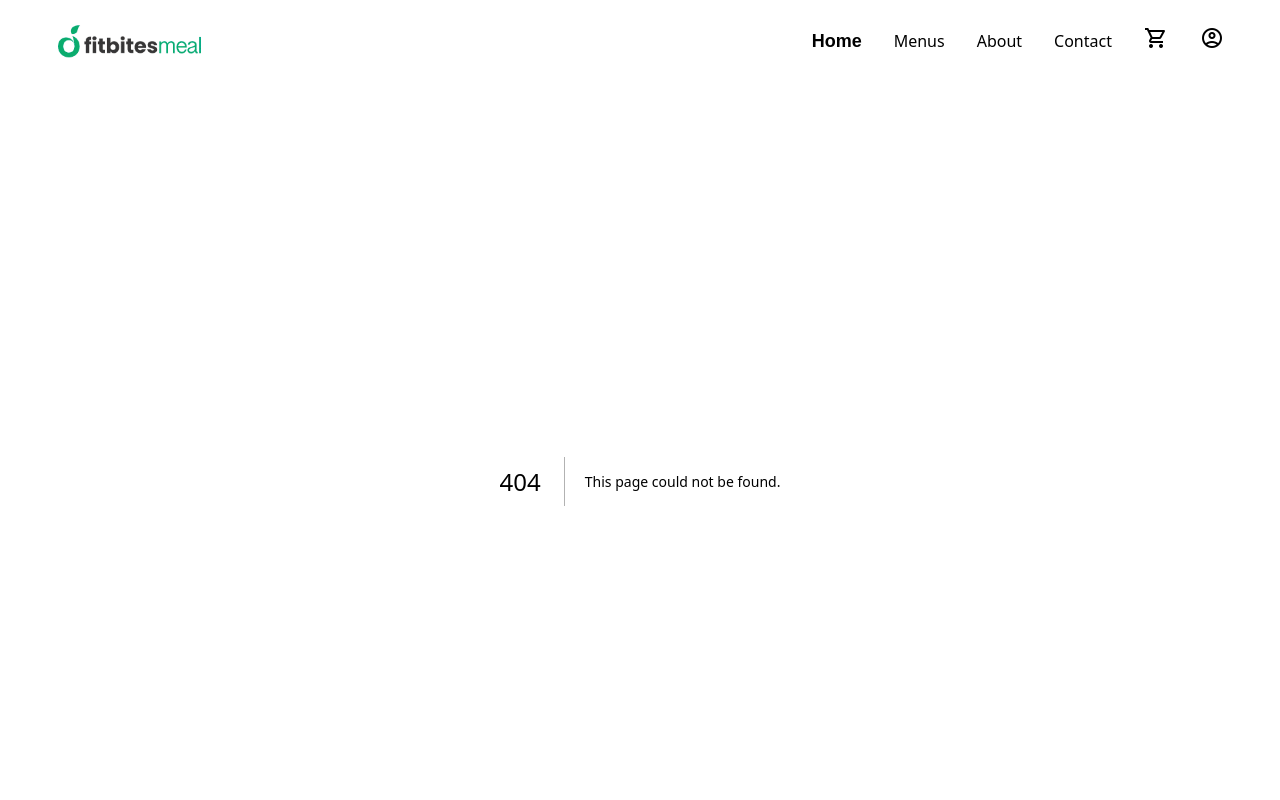
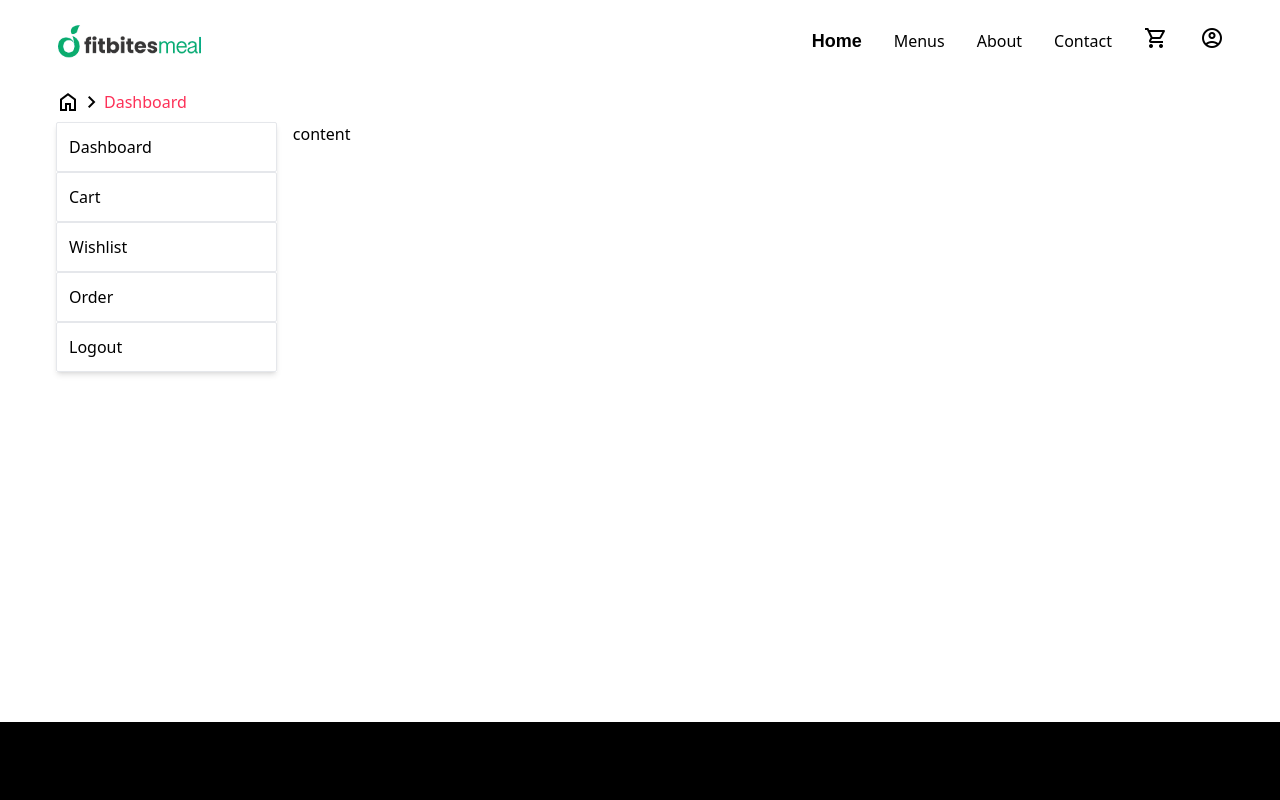
Before and after one commit to Bokhtiar/restura.com, a Next.js app: page /dashboard in a window 1280 px wide. Before the commit this address had no page. Shown: the top 800 px of the page. Built offline with nearby package versions, Linux system fonts and the light colour scheme.

Commit message:
user dashboard sidebar desing

```diff
--- /dev/null
+++ b/src/components/sidebar/index.tsx
@@ -0,0 +1,34 @@
+import Link from "next/link";
+
+export const Sidebar: React.FC = (): JSX.Element => {
+  return (
+    <>
+      <ul className=" shadow-md">
+        {/* dashboard */}
+        <li className=" border border-gray-200 py-3 px-3 rounded-sm">
+          <Link href="/">Dashboard</Link>
+        </li>
+
+        {/* cart */}
+        <li className=" border border-gray-200 py-3 px-3 rounded-sm">
+          <Link href="/">Cart</Link>
+        </li>
+
+        {/* wishlist */}
+        <li className=" border border-gray-200 py-3 px-3 rounded-sm">
+          <Link href="/">Wishlist</Link>
+        </li>
+
+        {/* order */}
+        <li className=" border border-gray-200 py-3 px-3 rounded-sm">
+          <Link href="/">Order</Link>
+        </li>
+
+        {/* Cart */}
+        <li className=" border border-gray-200 py-3 px-3 rounded-sm">
+          <Link href="/">Logout</Link>
+        </li>
+      </ul>
+    </>
+  );
+};
--- a/src/layouts/header/index.tsx
+++ b/src/layouts/header/index.tsx
@@ -29,7 +29,7 @@ export const Header: React.FC = (): JSX.Element => {
               <li> <Link href="/about">About</Link> </li>
               <li> <Link href="/contact">Contact</Link> </li>
               <li> <Link href="/"><span className="material-symbols-outlined">shopping_cart</span></Link> </li>
-              <li> <Link href="/"><span className="material-symbols-outlined">account_circle</span></Link> </li>
+              <li> <Link href="/dashboard"><span className="material-symbols-outlined">account_circle</span></Link> </li>
             </ul>
           </div>
         </div>
--- /dev/null
+++ b/src/pages/dashboard/index.tsx
@@ -0,0 +1,21 @@
+import { Sidebar } from "@/components/sidebar";
+import { BreadCrumbs } from "@/components/breadCrumbs";
+
+const Home: React.FC = (): JSX.Element => {
+  return (
+    <>
+      <BreadCrumbs title1="Dashboard"></BreadCrumbs>
+
+      <section className="container grid grid-cols-1 md:grid-cols-5 gap-4 md:h-[600px]">
+        {/* sidebar */}
+        <div className=" col-span-1">
+          <Sidebar></Sidebar>
+        </div>
+
+        {/* content */}
+        <div className="col-span-4">content</div>
+      </section>
+    </>
+  );
+};
+export default Home;
--- a/src/pages/index.tsx
+++ b/src/pages/index.tsx
@@ -60,7 +60,7 @@ const Home: React.FC = (): JSX.Element => {
       </section>
 
       {/* about us */}
-      <section data-aos="zoom-in-right" data-aos-duration="3000" className="container grid grid-cols-1 md:grid-cols-2 my-24">
+      <section data-aos="zoom-in-up" data-aos-duration="3000" className="container grid grid-cols-1 md:grid-cols-2 my-24">
         {/* about image */}
         <Image
           src="/images/banner1.png"
@@ -120,7 +120,7 @@ const Home: React.FC = (): JSX.Element => {
       </section>
 
       {/* why chose our resturent */}
-      <section data-aos="zoom-out-left" data-aos-duration="3000" className="container my-24">
+      <section data-aos="zoom-in-up" data-aos-duration="3000" className="container my-24">
         <Title name="Why Choose Our Restaurant"></Title>
         <p className="text-center text-xl text-gray-600">
           Lorem Ipsum is simply dummy text of the printing and typesetting
@@ -135,8 +135,7 @@ const Home: React.FC = (): JSX.Element => {
       </section>
 
       {/* our menu */}
-      <section data-aos="fade-right"
-     data-aos-duration="3000" className="bg-gray-50">
+      <section data-aos="zoom-in-up" data-aos-duration="3000" className="bg-gray-50">
         <div className="container py-20">
           {/* title */}
           <Title name="Our menus"></Title>
@@ -238,8 +237,7 @@ const Home: React.FC = (): JSX.Element => {
       </section>
 
       {/* table book */}
-      <section data-aos="fade-left"
-     data-aos-duration="3000" className="container my-24">
+      <section data-aos="zoom-in-up" data-aos-duration="3000" className="container my-24">
         <Title name="Book a table"></Title>
         <p className="text-center text-xl text-gray-600">
           Lorem Ipsum is simply dummy text of the printing and typesetting
```
